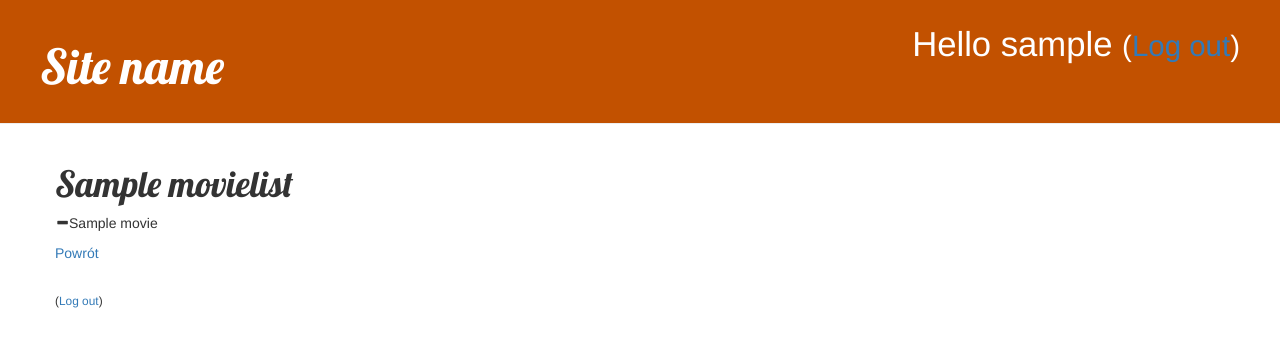
After one commit to gpachota/movies-to-watch-together, a Django app: page /list/1/ in a window 1280 px wide. The commit adds this page. Shown: the top 347 px of the page. Run offline with Django 3.2, Linux system fonts and the light colour scheme; a user stored in the database is signed in; tables that the repository leaves empty hold one stand-in row (values such as "Sample post"); some libraries are stand-ins or nearby versions.

Commit message:
Added list_detail template

```diff
--- a/moviesapplication/settings.py
+++ b/moviesapplication/settings.py
@@ -107,7 +107,7 @@ AUTH_PASSWORD_VALIDATORS = [
 
 LANGUAGE_CODE = 'pl-pl'
 
-TIME_ZONE = 'UTC'
+TIME_ZONE = 'Europe/Warsaw'
 
 USE_I18N = True
 
--- a/movieslist/models.py
+++ b/movieslist/models.py
@@ -5,8 +5,14 @@ from django.contrib.auth.models import User
 class Movie(models.Model):
     title = models.CharField(max_length=200)
 
+    def __str__(self):
+        return self.title
+
 
 class MovieList(models.Model):
     title = models.CharField(max_length=200)
     contributors = models.ManyToManyField(User)
-    movies = models.ManyToManyField(Movie)
+    movies = models.ManyToManyField(Movie, blank=True)
+
+    def __str__(self):
+        return self.title
--- /dev/null
+++ b/movieslist/templates/movieslist/list_detail.html
@@ -0,0 +1,13 @@
+{% extends 'movieslist/base.html' %}
+
+{% block content %}
+{% for list in movielist %}
+<h1>{{ list.title }}</h1>
+    {% for movie in movies %}
+        <p><span class="glyphicon glyphicon-minus"></span>{{ movie.title }}</p>
+    {% endfor %}
+{% endfor %}
+    <p> <a href="{% url 'main_page' %}">Powrót</a></p>
+    <br>
+    <p> <small>(<a href="{% url 'logout' %}">Log out</a>)</small></p>
+{% endblock %}
--- a/movieslist/templates/movieslist/main_page.html
+++ b/movieslist/templates/movieslist/main_page.html
@@ -3,8 +3,9 @@
 {% block content %}
 <h1>Twoje listy</h1>
 {% if user.is_authenticated %}
-    <p>Lista 1</p>
-    <p>Lista 2</p>
+    {% for list in lists %}
+        <p><span class="glyphicon glyphicon-minus"></span><a href="{% url 'list_detail' pk=list.pk %}">{{ list.title }}</a></p>
+    {% endfor %}
     <br>
     <p> <small>(<a href="{% url 'logout' %}">Log out</a>)</small></p>
 {% else %}
--- a/movieslist/urls.py
+++ b/movieslist/urls.py
@@ -2,5 +2,6 @@ from django.urls import path
 from . import views
 
 urlpatterns = [
-    path('', views.main_page, name='main_page')
+    path('', views.main_page, name='main_page'),
+    path('list/<int:pk>/', views.list_detail, name='list_detail')
 ]
--- a/movieslist/views.py
+++ b/movieslist/views.py
@@ -1,5 +1,20 @@
-from django.shortcuts import render
+from django.shortcuts import render, get_object_or_404, get_list_or_404
+from .models import MovieList, Movie
+
+from django.contrib.auth.decorators import login_required
 
 
 def main_page(request):
-    return render(request, 'movieslist/main_page.html', )
+    if request.user.is_authenticated:
+        lists = MovieList.objects.filter(contributors=request.user)
+    else:
+        lists = None
+    return render(request, 'movieslist/main_page.html', {'lists': lists})
+
+
+@login_required
+def list_detail(request, pk):
+    movielist = get_list_or_404(MovieList, pk=pk)
+    movies = get_object_or_404(MovieList, pk=pk).movies.all()
+
+    return render(request, 'movieslist/list_detail.html', {'movielist': movielist, 'movies': movies})
```
Also changed, not shown: movieslist/migrations/0001_initial.py (added), movieslist/migrations/0002_auto_20210206_1249.py (added).
